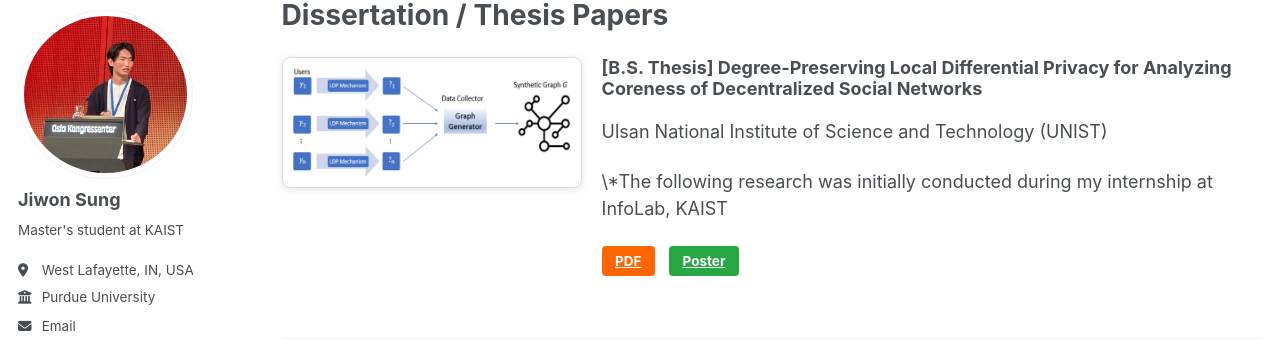
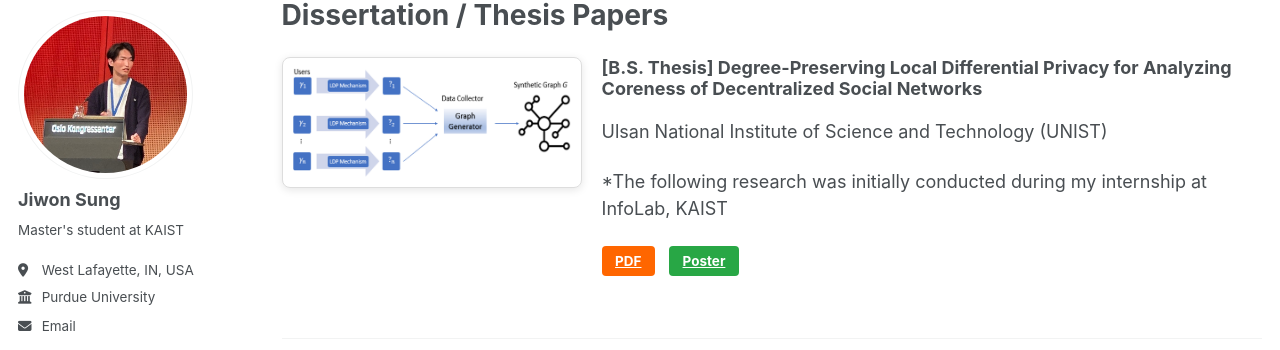
Before and after one commit to sunione/sunione.github.io, a Jekyll site: the page built from _pages/publications.md, in a window 1280 px wide and 900 px high, scrolled down 1456 px. Shown: the part 89-439 px from the top of the window. Built offline with Jekyll 4.4.1, drawn with Linux system fonts in a browser that asks for light colours; some web fonts are replaced.

```diff
--- a/_pages/publications.md
+++ b/_pages/publications.md
@@ -122,7 +122,7 @@ Dissertation / Thesis Papers
   <div>
     <h3 style="margin-top: 0;"> [B.S. Thesis] Degree-Preserving Local Differential Privacy for Analyzing Coreness of Decentralized Social Networks </h3>
     <p> Ulsan National Institute of Science and Technology (UNIST) </p>
-    <p> \*The following research was initially conducted during my internship at InfoLab, KAIST </p>
+    <p> *The following research was initially conducted during my internship at InfoLab, KAIST </p>
     <p>
       <a href="/files/UNIST_thesis.pdf" class="btn btn--pdf btn--small">PDF</a>
       <a href="/files/UNIST_thesis_poster.pdf" class="btn btn--slides btn--small">Poster</a>
```
